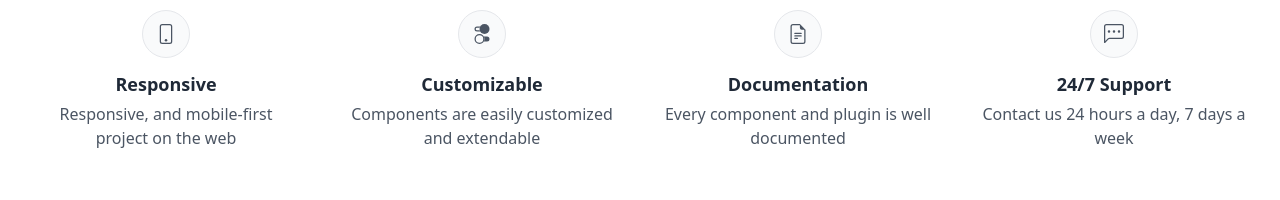
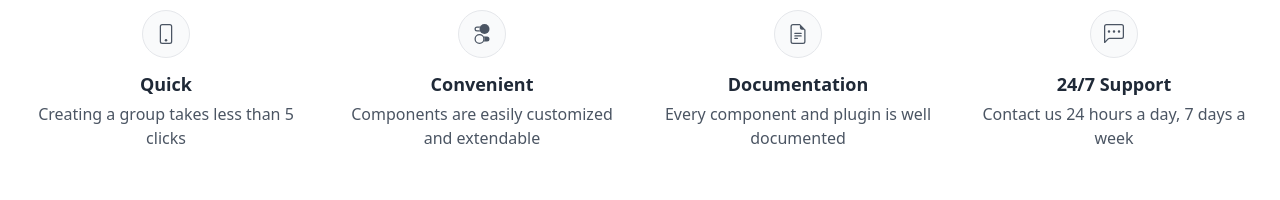
Before and after one commit to AmiinMuse/FareShareNU, a React (Vite) app: page / in a window 1280 px wide. Shown: the part 517-717 px from the top of the page. Built offline with nearby package versions, Linux system fonts and the light colour scheme.

Commit message:
slight chages

```diff
--- a/src/components/IconSection.jsx
+++ b/src/components/IconSection.jsx
@@ -12,8 +12,8 @@ const IconSection = () => {
                 </svg>
             </div>
             <div className="mt-3">
-                <h3 className="text-lg font-semibold text-gray-800 dark:text-white">Responsive</h3>
-                <p className="mt-1 text-gray-600 dark:text-gray-400">Responsive, and mobile-first project on the web</p>
+                <h3 className="text-lg font-semibold text-gray-800 dark:text-white">Quick</h3>
+                <p className="mt-1 text-gray-600 dark:text-gray-400">Creating a group takes less than 5 clicks</p>
             </div>
             </div>
 
@@ -26,7 +26,7 @@ const IconSection = () => {
                 </svg>
             </div>
             <div className="mt-3">
-                <h3 className="text-lg font-semibold text-gray-800 dark:text-white">Customizable</h3>
+                <h3 className="text-lg font-semibold text-gray-800 dark:text-white">Convenient</h3>
                 <p className="mt-1 text-gray-600 dark:text-gray-400">Components are easily customized and extendable</p>
             </div>
             </div>
--- a/src/pages/SignUp.jsx
+++ b/src/pages/SignUp.jsx
@@ -3,6 +3,8 @@ import React from "react";
 import "./SignUp.css"
 
 const SignUp = () => {
+    conts
+
     return (
         <div className="signup-container">
             <main class="w-full max-w-md mx-auto p-6">
```
